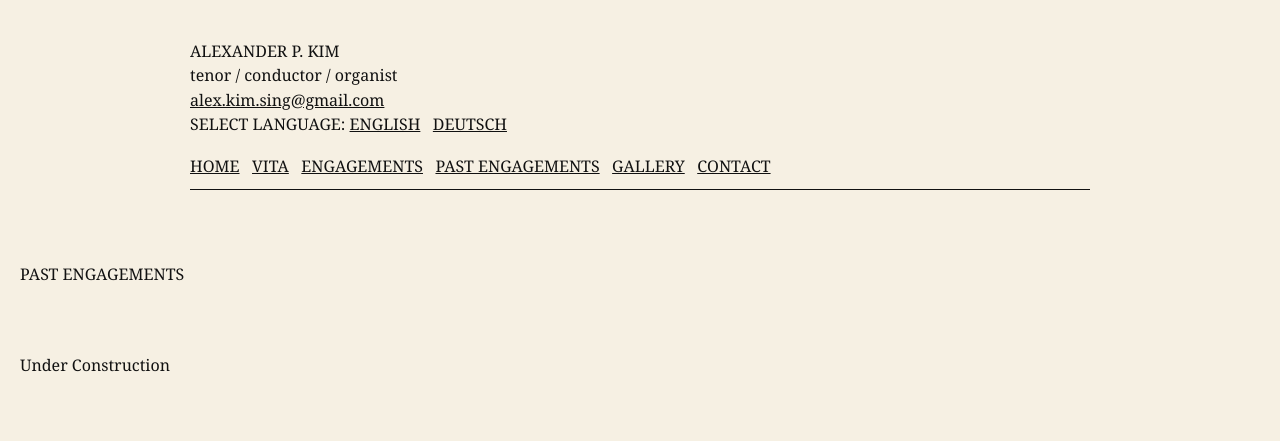
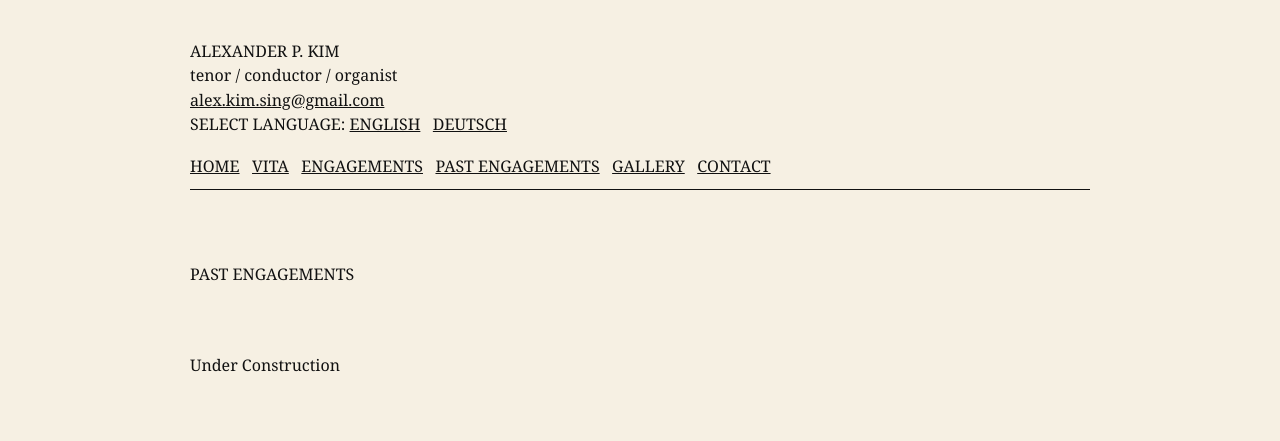
Before and after one commit to skimstanford/skimstanford.github.io, a plain HTML site: page en/past-engagements.html in a window 1280 px wide. Shown: the top 441 px of the page. Drawn offline with Linux system fonts and the light colour scheme.

Commit message:
Update past-engagements.html

```diff
--- a/en/past-engagements.html
+++ b/en/past-engagements.html
@@ -9,7 +9,7 @@
 <body>
 <div id="header"></div>
 
-<main class="content">
+<main class="site content">
 <!-- ======================== EDIT THIS TEXT ======================== -->
 <h1>PAST ENGAGEMENTS</h1>
 
```
